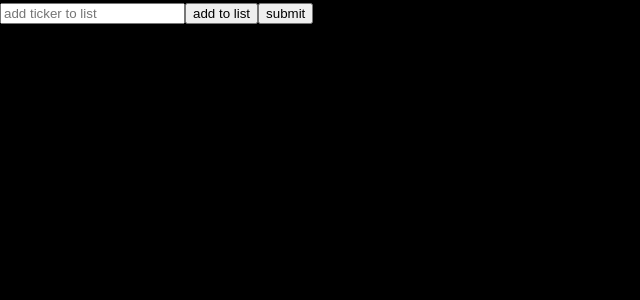
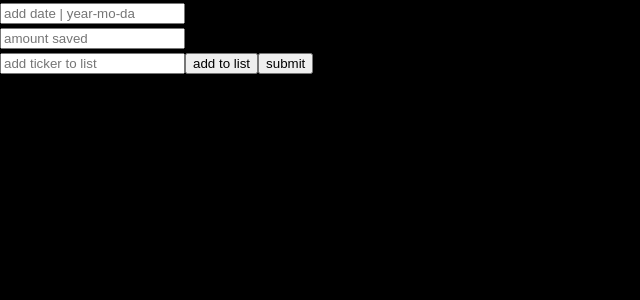
Before and after one commit to akkusorhan/opportunity-cost-calculator, a React (Vite) app in the folder opportunity-cost-calculator/: page / in a window 1280 px wide. Shown: the top 300 px of the page, without its empty margins (0-640 px from the left). Built offline with nearby package versions, Linux system fonts and the light colour scheme.

Commit message:
adding components

```diff
--- a/opportunity-cost-calculator/src/App.jsx
+++ b/opportunity-cost-calculator/src/App.jsx
@@ -1,15 +1,35 @@
 import React from 'react'
 import './App.css'
+import DateInput from './components/DateInput';
+import AmountSaved from "./components/AmountSaved"
 import TickerInput from './components/TickerInput';
 
 function App() {
   const [symbolInput, setSymbolInput] = React.useState("");
-  const [symbolList, setSymbolList] = React.useState([])
+  const [symbolList, setSymbolList] = React.useState([]);
+  const [timeHorizonInput, setTimeHorizonInput] = React.useState("");
+  const [timeHorizon, setTimeHorizon] = React.useState("");
+  const [amountSavedInput, setAmountSavedInput] = React.useState("");
+  const [amountSaved, setAmountSaved] = React.useState("");
   const [stockData, setStockData] = React.useState([]);
 
 
   return (
     <>
+    <DateInput
+      timeHorizon={timeHorizon}
+      setTimeHorizon={setTimeHorizon}
+      timeHorizonInput={timeHorizonInput}
+      setTimeHorizonInput={setTimeHorizonInput}
+    />
+    <br/>
+    <AmountSaved
+      amountSaved={amountSaved}
+      setAmountSaved={setAmountSaved}
+      amountSavedInput={amountSavedInput}
+      setAmountSavedInput={setAmountSavedInput}
+    />
+    <br/>
     <TickerInput
       symbolInput={symbolInput}
       setSymbolInput={setSymbolInput}
@@ -18,7 +38,6 @@ function App() {
       stockData={stockData}
       setStockData={setStockData}
     />
-
     </>
   )
 }
--- /dev/null
+++ b/opportunity-cost-calculator/src/components/AmountSaved.jsx
@@ -0,0 +1,14 @@
+import React from "react";
+
+function AmountSaved({ amountSaved, setAmountSaved, amountSavesInput, setAmountSavedInput }) {
+    return (
+        <input
+            type="text"
+            placeholder="amount saved"
+            value={amountSavesInput}
+            onChange={(e) => setAmountSavedInput(e.target.value)}
+        />
+    )
+}
+
+export default AmountSaved;
--- /dev/null
+++ b/opportunity-cost-calculator/src/components/DateInput.jsx
@@ -0,0 +1,17 @@
+import React from "react";
+
+function DateInput({ timeHorizonInput, setTimeHorizonInput, timeHorizon, setTimeHorizon }) {
+
+    return (
+        <input
+            type="text"
+            placeholder="add date | year-mo-da"
+            value={timeHorizonInput}
+            onChange={(e) => setTimeHorizonInput(e.target.value)}
+        />
+    )
+
+
+}
+
+export default DateInput;
```
